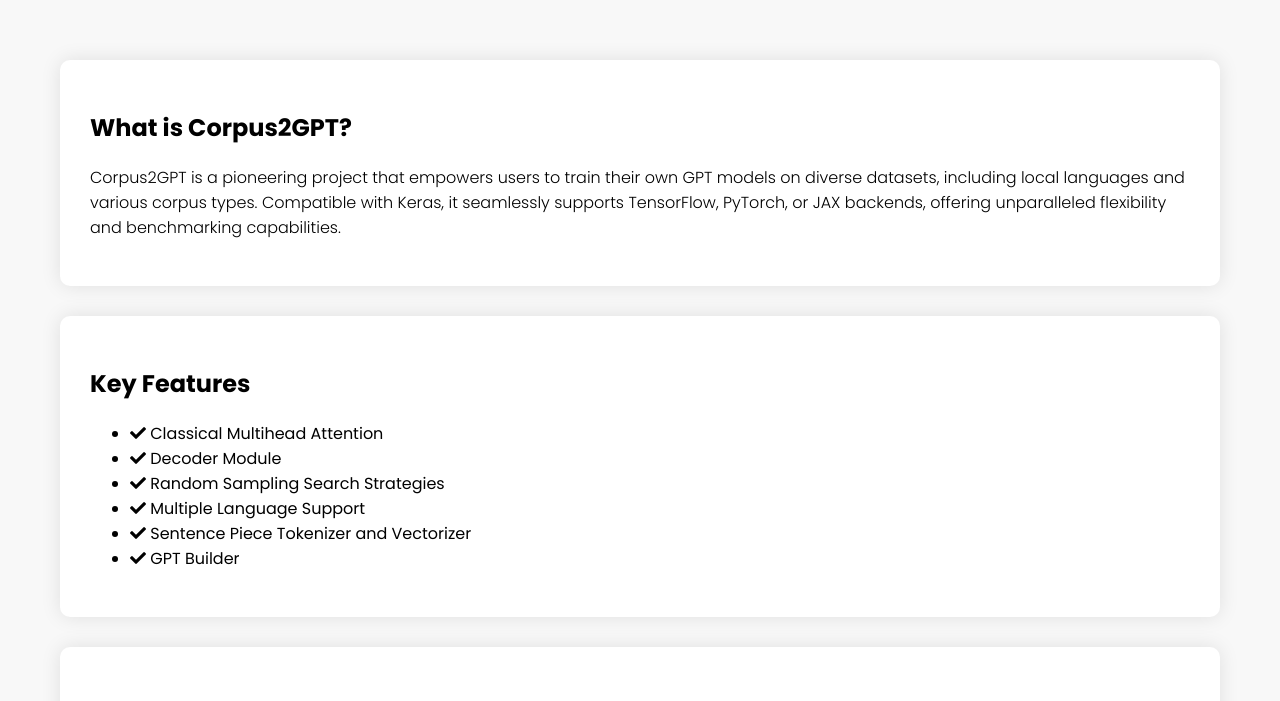
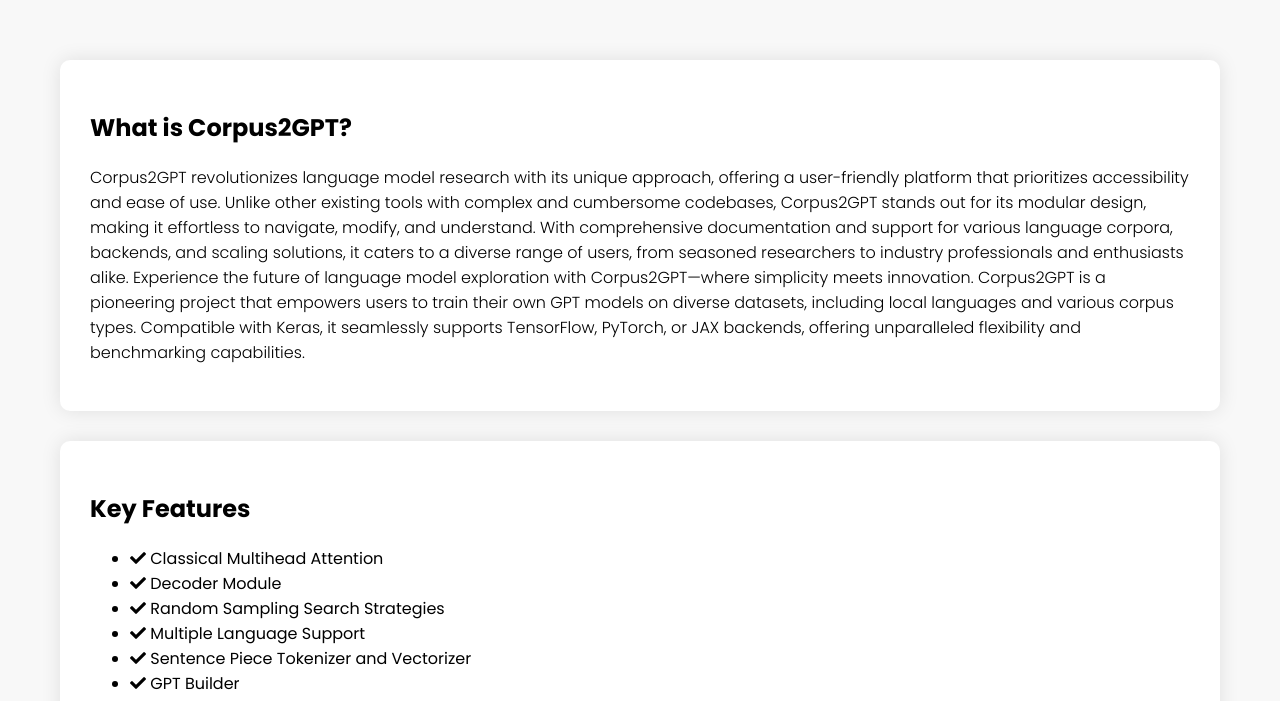
Before and after one commit to abhaskumarsinha/Corpus2GPT, a plain HTML site: page index.html in a window 1280 px wide. Shown: the part 88-789 px from the top of the page. Drawn offline with Linux system fonts and the light colour scheme.

Commit message:
Updated USP to website

```diff
--- a/index.html
+++ b/index.html
@@ -144,7 +144,8 @@
         <main>
             <section>
                 <h2>What is Corpus2GPT?</h2>
-                <p>Corpus2GPT is a pioneering project that empowers users to train their own GPT models on diverse datasets, including local languages and various corpus types. Compatible with Keras, it seamlessly supports TensorFlow, PyTorch, or JAX backends, offering unparalleled flexibility and benchmarking capabilities.</p>
+                <p>
+Corpus2GPT revolutionizes language model research with its unique approach, offering a user-friendly platform that prioritizes accessibility and ease of use. Unlike other existing tools with complex and cumbersome codebases, Corpus2GPT stands out for its modular design, making it effortless to navigate, modify, and understand. With comprehensive documentation and support for various language corpora, backends, and scaling solutions, it caters to a diverse range of users, from seasoned researchers to industry professionals and enthusiasts alike. Experience the future of language model exploration with Corpus2GPT—where simplicity meets innovation. Corpus2GPT is a pioneering project that empowers users to train their own GPT models on diverse datasets, including local languages and various corpus types. Compatible with Keras, it seamlessly supports TensorFlow, PyTorch, or JAX backends, offering unparalleled flexibility and benchmarking capabilities.</p>
             </section>
             <section>
                 <h2>Key Features</h2>
```
